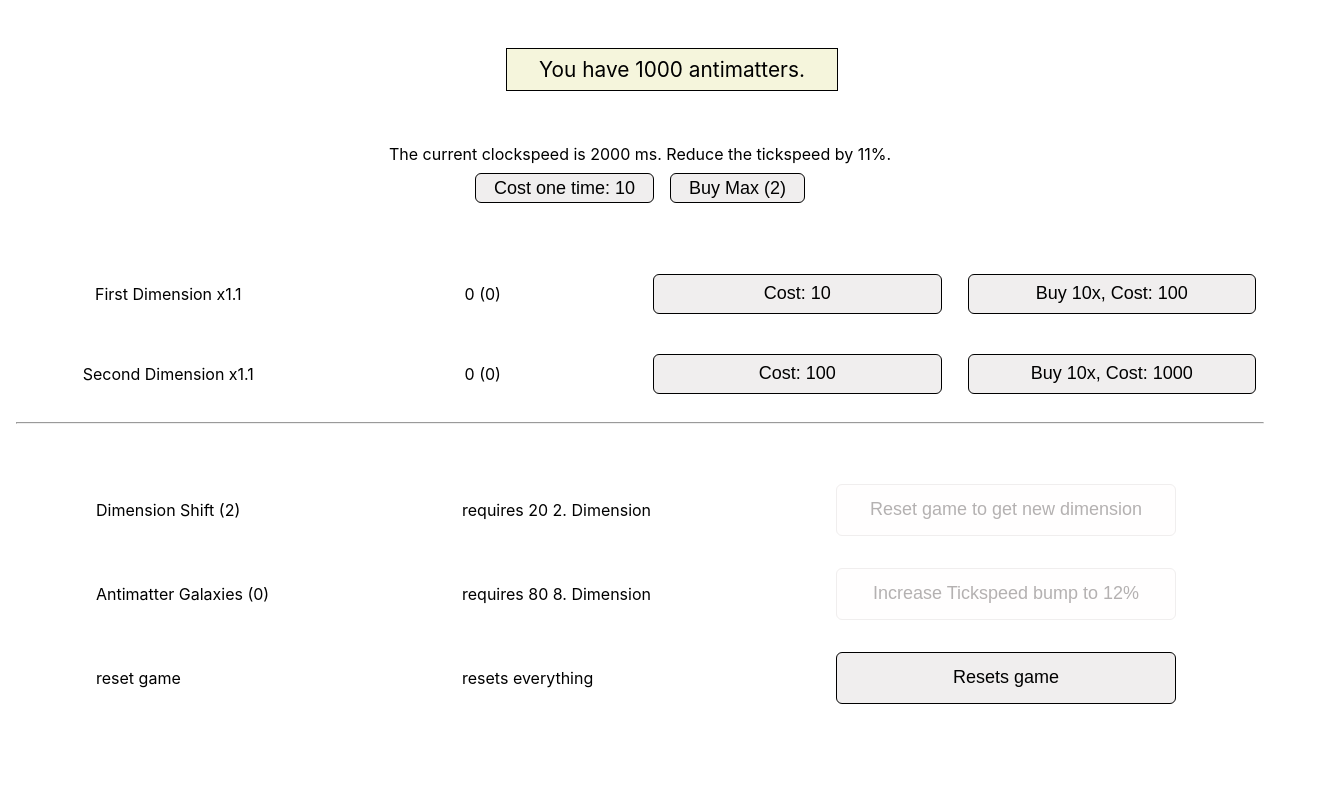
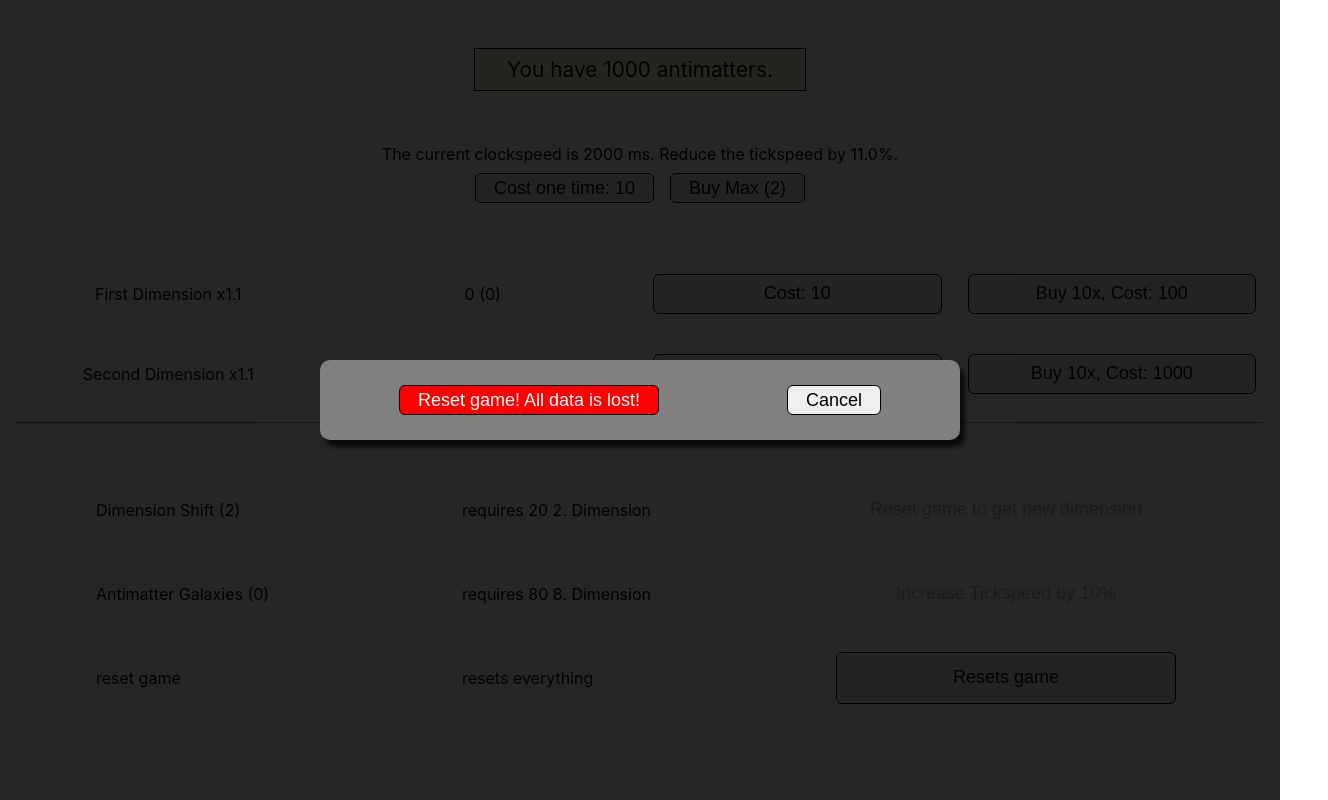
Before and after one commit to mturich/reactjs-game, a React (Vite) app: page / in a window 1280 px wide. Both pictures are taken after a click on the button "Resets game". Shown: the whole page, 1328 px wide, since content can reach past the window. Built offline with nearby package versions, Linux system fonts and the light colour scheme.

Commit message:
bugs solved, notification when game is saved

```diff
--- a/package.json
+++ b/package.json
@@ -9,6 +9,7 @@
     "test": "vitest"
   },
   "dependencies": {
+    "clsx": "^1.2.1",
     "react": "^18.0.0",
     "react-dom": "^18.0.0"
   },
--- a/src/common/initialGameState.ts
+++ b/src/common/initialGameState.ts
@@ -6,7 +6,7 @@ let initialGameState: GameState = {
    tickspeedDeceaseRate: 0.11,
    resetGameCounter: 2,
    galaxyCounter: 0,
-   lastSavedTime: 0,
+   lastSavedTime: Date.now(),
    dims: [
       {
          nthDim: 0,
--- a/src/common/reducer.tsx
+++ b/src/common/reducer.tsx
@@ -10,6 +10,8 @@ export const ACTIONS = {
    RESET_TO_UNLOCK_DIM: 'RESET_TO_UNLOCK_DIM',
    RESET_TO_UNLOCK_TICKSPEED: 'RESET_TO_UNLOCK_TICKSPEED',
    RESET_TO_INITIAL_VALUES: 'RESET_TO_INITIAL_VALUES',
+   POP_UP: 'POP_UP',
+   SAVE_DATA: 'SAVE_DATA',
 };
 
 export function reducer(state: GameState, action: { type: string; payload?: any }) {
@@ -77,6 +79,7 @@ export function reducer(state: GameState, action: { type: string; payload?: any
          return {
             ...JSON.parse(initialGameState),
             galaxyCounter: state.galaxyCounter,
+            tickspeedDeceaseRate: state.tickspeedDeceaseRate,
             resetGameCounter: state.resetGameCounter + 1,
             lastSavedTime: state.lastSavedTime,
          };
@@ -85,13 +88,19 @@ export function reducer(state: GameState, action: { type: string; payload?: any
          return {
             ...JSON.parse(initialGameState),
             galaxyCounter: state.galaxyCounter + 1,
-            tickspeedDeceaseRate: 0.12,
-            resetGameCounter: state.resetGameCounter,
+            tickspeedDeceaseRate: state.tickspeedDeceaseRate * 1.1,
             lastSavedTime: state.lastSavedTime,
          };
 
       case ACTIONS.RESET_TO_INITIAL_VALUES:
          return JSON.parse(initialGameState);
+
+      case ACTIONS.SAVE_DATA:
+         return {
+            ...state,
+            lastSavedTime: Date.now(),
+         };
+
       default:
          return state;
    }
--- a/src/components/App.tsx
+++ b/src/components/App.tsx
@@ -14,7 +14,7 @@ function App() {
       reducer,
       JSON.parse(localStorage.getItem('data') || initialGameState)
    );
-
+   const [saveTag, setSaveTag] = useState('gameSaved centered');
    const timerExpiredCallback = useRef(() => {});
    const tickspeedRef = useRef(2000);
    const timerIdRef = useRef(-1);
@@ -24,7 +24,7 @@ function App() {
 
    useEffect(() => {
       const startTimer = () => {
-         timerIdRef.current = setTimeout(() => {
+         timerIdRef.current = window.setTimeout(() => {
             timerExpiredCallback.current();
             startTimer();
          }, tickspeedRef.current);
@@ -34,10 +34,26 @@ function App() {
       // if we ever unmount / destroy this component instance, clear the timeout
       return () => clearTimeout(timerIdRef.current);
    }, []);
+   /*    const classesSnackbar = clsx({
+      "gameSaved": true,
+      "centered": true,
+      "visible": Date.now() <= state.lastSavedTime + 3 * 1000 ? true: false,
+   }) */
+
+   useEffect(() => {
+      if (Date.now() <= state.lastSavedTime + 3 * 1000) setSaveTag('gameSaved centered visible');
+      else setSaveTag('gameSaved centered');
+   });
 
    return (
       <div className='App'>
          <DisplayAntimatter gameState={state} />
+
+         <div className='snackbar-overlay '>
+            <div className={saveTag}>
+               <div>Game saved!</div>
+            </div>
+         </div>
 
          <Tickspeed
             gs={state} // gs = gamestate
@@ -94,3 +110,6 @@ function App() {
 }
 
 export default App;
+function clsx(arg0: any) {
+   throw new Error('Function not implemented.');
+}
--- a/src/components/GameResetBtns/GameResets.tsx
+++ b/src/components/GameResetBtns/GameResets.tsx
@@ -1,10 +1,11 @@
-import { useEffect, useRef } from 'react';
+import { useEffect, useRef, useState } from 'react';
 import { GameState } from '../../common/GameStateInterface';
 import initialGameState from '../../common/initialGameState';
 import { ACTIONS } from '../../common/reducer';
 
 export default function GameResets(props: { gs: GameState; dispatch: Function }) {
    const { gs, dispatch } = props;
+   const [popUp, setPopUp] = useState(false);
    const resetGameCounterRef = useRef(gs.resetGameCounter);
 
    useEffect(() => {
@@ -32,19 +33,15 @@ export default function GameResets(props: { gs: GameState; dispatch: Function })
             <button
                className='btn '
                onClick={handleResetGameClick}
-               disabled={
-                  gs.resetGameCounter < 7 && gs.dims[gs.resetGameCounter - 1].dimCount < 20
-                     ? true
-                     : false
-               }>
+               disabled={gs.resetGameCounter > 7 || gs.dims[gs.resetGameCounter - 1].dimCount < 20}>
                Reset game to get new dimension
             </button>
          </div>
          <div className='gridContainer4Cols cols-2'>
             <p className=''>{`Antimatter Galaxies (${gs.galaxyCounter})`}</p>
             <p className=''>{`requires 80 8. Dimension `}</p>
-            <button className='btn' onClick={handleGalaxyBtn} disabled={gs.dims[7].dimCount < 80}>
-               Increase Tickspeed bump to 12%
+            <button className='btn' onClick={handleGalaxyBtn} disabled={gs.dims[8].dimCount < 80}>
+               Increase Tickspeed by 10%
             </button>
          </div>
          <div className='gridContainer4Cols cols-2'>
@@ -52,11 +49,29 @@ export default function GameResets(props: { gs: GameState; dispatch: Function })
             <p className=''>{`resets everything`}</p>
             <button
                className='btn'
-               onClick={() => dispatch({ type: ACTIONS.RESET_TO_INITIAL_VALUES })}
+               onClick={() => setPopUp(true)}
+               //onClick={() => dispatch({ type: ACTIONS.RESET_TO_INITIAL_VALUES })}
                disabled={false}>
                Resets game
             </button>
          </div>
+         {popUp && (
+            <div className=' overlay black'>
+               <div className='pop-up centered spaceAround'>
+                  <button
+                     className='btn red'
+                     onClick={() => {
+                        setPopUp(false);
+                        return dispatch({ type: ACTIONS.RESET_TO_INITIAL_VALUES });
+                     }}>
+                     Reset game! All data is lost!
+                  </button>
+                  <button className='btn' onClick={() => setPopUp(false)}>
+                     Cancel
+                  </button>
+               </div>
+            </div>
+         )}
       </>
    );
 }
--- a/src/components/Tickspeed/TickSpeed.tsx
+++ b/src/components/Tickspeed/TickSpeed.tsx
@@ -32,7 +32,7 @@ export default function Tickspeed(props: { gs: GameState; dispatch: Function; ti
       <div className='gridContainer3Rows'>
          <p className='centered'>{`The current clockspeed is ${tickspeedRef.current.toFixed(
             0
-         )} ms. Reduce the tickspeed by ${gs.tickspeedDeceaseRate * 100}%.`}</p>
+         )} ms. Reduce the tickspeed by ${(gs.tickspeedDeceaseRate* 100).toFixed(1)}%.`}</p>
          <div className='centered'>
             <button
                className='btn'
--- a/src/customeHooks/useLocalStorage.tsx
+++ b/src/customeHooks/useLocalStorage.tsx
@@ -1,7 +1,8 @@
 import { useEffect, useRef } from 'react';
 import { Dim, GameState } from '../common/GameStateInterface';
+import { ACTIONS } from '../common/reducer';
 
-export function useLocalStorage(gameState: GameState, setGameState:Function):void {
+export function useLocalStorage(gameState: GameState, dispatch: Function): void {
    const saveLocStorageRef = useRef(-1);
    const displayLocStorageRef = useRef(-1);
 
@@ -9,31 +10,12 @@ export function useLocalStorage(gameState: GameState, setGameState:Function):voi
 
    useEffect(() => {
       const saveDateRecursive = (gameState: GameState) => {
-         if (Date.now() > gameState.lastSavedTime + 60 * 1000) {
+         if (Date.now() > gameState.lastSavedTime + 5 * 60 * 1000) {
             localStorage.setItem('data', JSON.stringify(gameState));
             console.log('data saved', gameState.lastSavedTime);
-            setGameState((prevGS: GameState) => ({
-               ...prevGS,
-               lastSavedTime: Date.now(),
-            }));
+            dispatch({ type: ACTIONS.SAVE_DATA });
          }
       };
       saveDateRecursive(gameState);
-
    }, [gameState]);
-
-
-   // this prints the saved object from local storage. It is just for dev. No final purpose
-   /*  useEffect(() => {
-      const printStorage = () => {
-         displayLocStorageRef.current = setTimeout(() => {
-            let savedData= JSON.parse(localStorage.getItem('data') ?? '');
-            console.log('dataRef from storage', savedData);
-            printStorage();
-         }, 10000);
-      };
-      printStorage();
-
-      return () => clearTimeout(displayLocStorageRef.current);
-   }, []); */
 }
--- a/src/styles/App.css
+++ b/src/styles/App.css
@@ -1,5 +1,6 @@
 * {
-/*    border: 1px solid black; */
+   /*    border: 1px solid black; */
+   box-sizing: border-box;
 }
 
 .App {
@@ -24,7 +25,6 @@
    grid-template-columns: repeat(4, 1fr);
    gap: 10px;
    grid-auto-rows: minmax(40px, auto);
-
 }
 
 .gridContainer3Rows {
@@ -42,10 +42,42 @@
    align-items: center;
    text-align: center;
 }
+.spaceAround {
+   justify-content: space-around;
+}
 
-.cols-2{
+.cols-2 {
    grid-template-columns: repeat(3, 1fr);
    margin: 2rem 5rem;
+}
+
+.overlay {
+   position: fixed;
+   width: 100%;
+   top: 0;
+   left: 0;
+   right: 0;
+   bottom: 0;
+
+   z-index: 10000;
+}
+
+.pop-up {
+   position: absolute;
+   top: 45%;
+   left: 0;
+
+   width: 50%;
+   height: 10%;
+   margin-left: 25%;
+   margin-right: 25%;
+   padding: 15px;
+
+   z-index: 100001;
+   background: grey;
+   border-radius: 10px;
+
+   box-shadow: 5px 7px 5px rgba(0, 0, 0, 0.75);
 }
 
 .btn {
@@ -60,16 +92,100 @@
    background-image: linear-gradient(to right, #29323c, #485563, #2b5876, #4e4376);
    box-shadow: 0 4px 15px 0 rgba(45, 54, 65, 0.75);
 }
-.btn:disabled{
+.btn:disabled {
    background: initial;
    box-shadow: initial;
 }
-.sm{
+.sm {
    font-size: calc(10px + 0.5vmin);
 }
 
-.btn:disabled{
+.btn:disabled {
    background-color: rgb(255, 254, 254);
    border: 1px rgb(240, 238, 238) solid;
    color: rgb(180, 177, 177);
 }
+
+.red {
+   background-color: red;
+   font-style: bold;
+   color: white;
+}
+.black {
+   background: rgba(0, 0, 0, 0.85);
+}
+
+.snackbar-overlay {
+   position: fixed;
+   left: 0;
+   bottom: 0;
+   top: 0;
+   right: 0;
+   z-index: -1;
+}
+
+.gameSaved {
+   position: absolute;
+   top: 2%;
+   right: 1%;
+   visibility: hidden;
+   width: 10%;
+   height: 5%;
+   padding: 15px;
+
+   z-index: 90001;
+   background-color: rgb(2, 23, 157);
+   color: white;
+   font-weight: 700;
+   border-radius: 5px;
+   -webkit-animation: fadein 3s, fadeout 3s 3s;
+   animation: fadein 3s linear, fadeout 3s linear 3s;
+}
+.visible {
+   visibility: visible;
+}
+
+/* Animations to fade the snackbar in and out */
+@-webkit-keyframes fadein {
+   from {
+      top: 0%;
+      opacity: 0;
+   }
+   to {
+      top: 2%;
+      opacity: 1;
+   }
+}
+
+@keyframes fadein {
+   from {
+      top: -0%;
+      opacity: 0;
+   }
+   to {
+      top: 2%;
+      opacity: 1;
+   }
+}
+
+@-webkit-keyframes fadeout {
+   from {
+      top: 2%;
+      opacity: 1;
+   }
+   to {
+      top: -3%;
+      opacity: 0;
+   }
+}
+
+@keyframes fadeout {
+   from {
+      top: 2%;
+      opacity: 1;
+   }
+   to {
+      top: -3%;
+      opacity: 0;
+   }
+}
```
Also changed, not shown: 1 other file (tests, documents, lock files or other folders).
